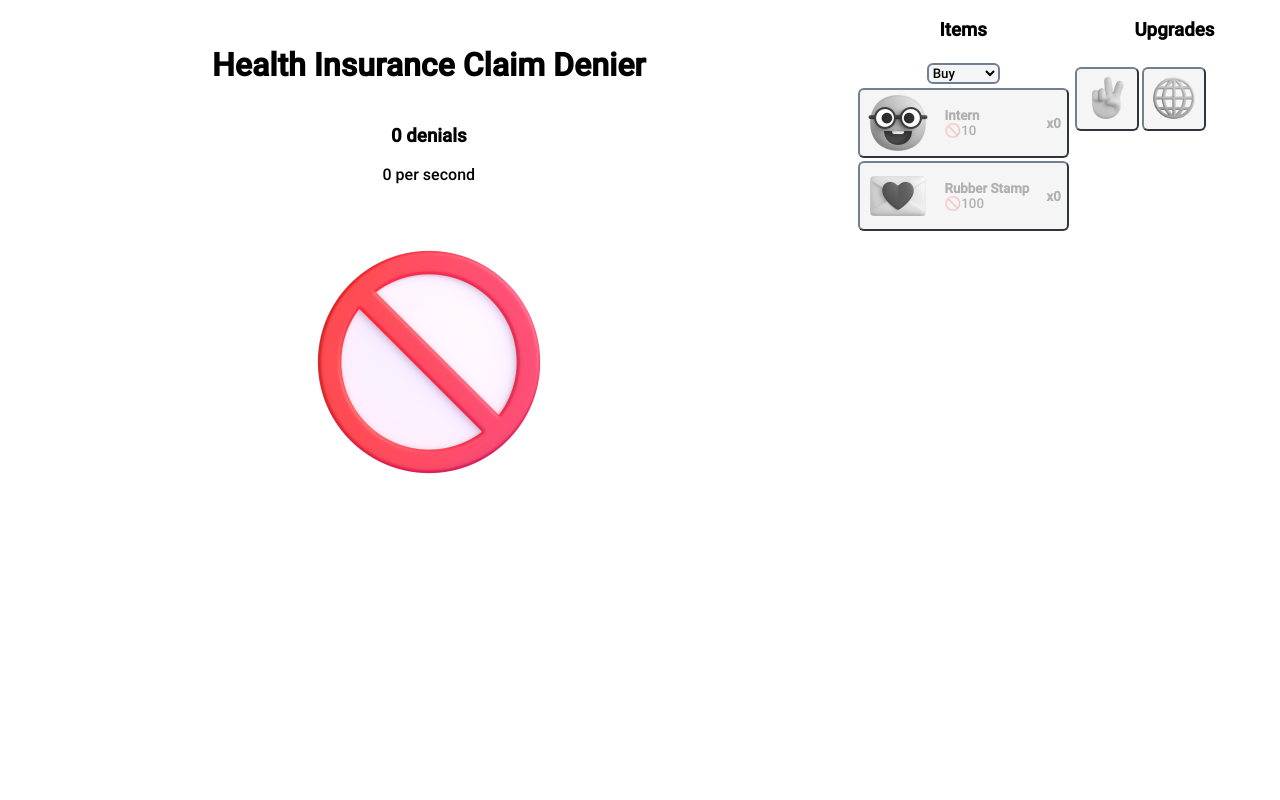
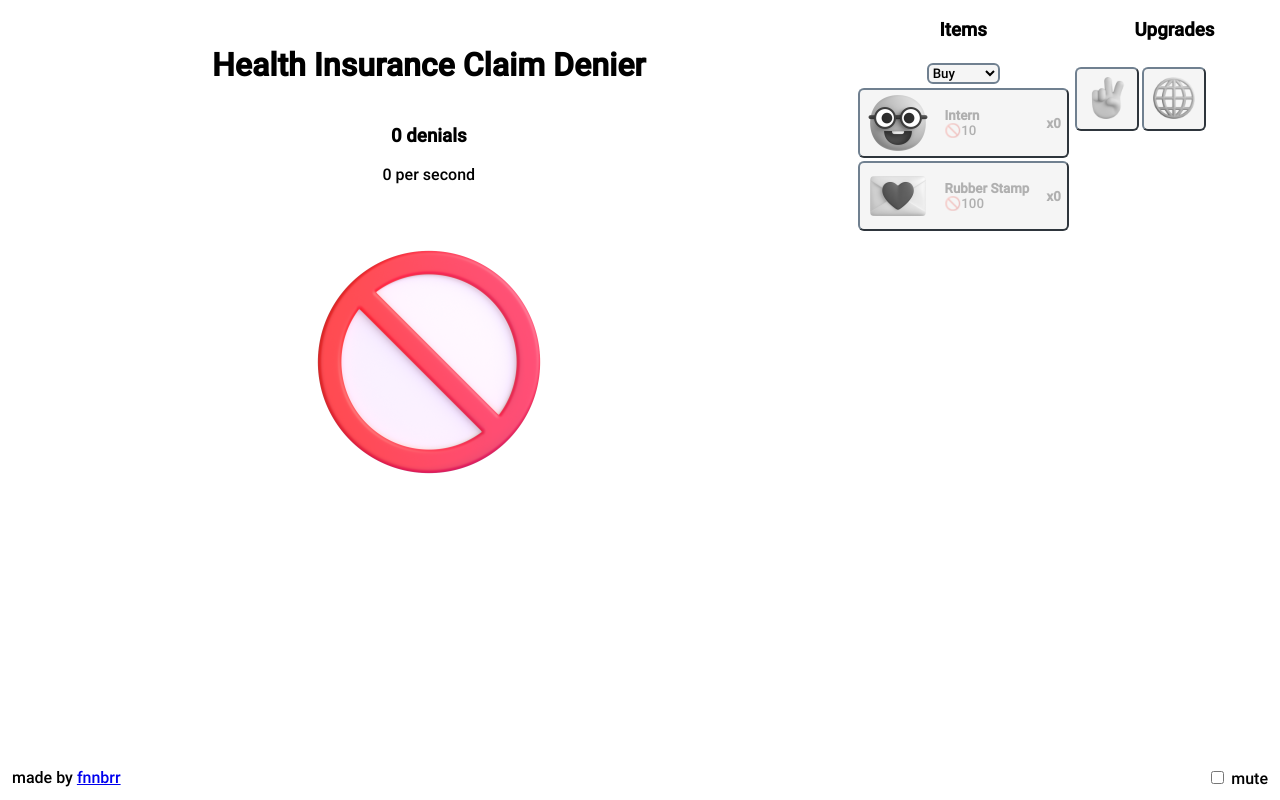
Before and after one commit to fnnbrr/claim-denier, a SvelteKit app: page / in a window 1280 px wide. Built offline with nearby package versions, Linux system fonts and the light colour scheme.

Commit message:
Added footer with website link and mute button

```diff
--- a/src/clicker-button.svelte
+++ b/src/clicker-button.svelte
@@ -4,9 +4,14 @@
   import prohibitedIcon from "$lib/assets/images/fluent-emoji/prohibited_3d.png";
   import clickSfx from "$lib/assets/audio/error_005.ogg";
   import { ScoreTextSpawner } from "$lib/score-text-spawner.svelte";
+  import { Preferences } from "$lib/preferences.svelte";
 
   const spring: Spring<number> = new Spring(1);
   let audio: HTMLAudioElement;
+
+  $effect(() => {
+    audio.muted = Preferences.instance.isMuted;
+  });
 
   function onpointerdown(e: MouseEvent) {
     e.preventDefault();
--- /dev/null
+++ b/src/footer.svelte
@@ -0,0 +1,37 @@
+<script lang="ts">
+  import { Preferences } from "$lib/preferences.svelte";
+  $inspect(Preferences.instance.isMuted);
+</script>
+
+<div class="footer">
+  <p>
+    made by <a
+      href={"https://fnnbrr.com/"}
+      target="_blank"
+      rel={"noopener noreferrer"}
+    >
+      fnnbrr
+    </a>
+  </p>
+  <label>
+    <input type="checkbox" bind:checked={Preferences.instance.isMuted} />
+    mute
+  </label>
+</div>
+
+<style>
+  .footer {
+    min-height: 32px;
+    height: 32px;
+    display: flex;
+    flex-direction: row;
+    justify-content: space-between;
+    align-content: center;
+    padding-left: 12px;
+    padding-right: 12px;
+  }
+  p {
+    margin: 0;
+    text-align: center;
+  }
+</style>
--- /dev/null
+++ b/src/lib/preferences.svelte.ts
@@ -0,0 +1,21 @@
+export class Preferences
+{
+    static get instance()
+    {
+        return this.#instance;
+    }
+
+    static #instance: Preferences;
+
+    static {
+        console.log("Initializing Preferences");
+        this.#instance = new Preferences();
+    }
+
+    constructor()
+    {
+
+    }
+
+    isMuted: boolean = $state(false);
+};
--- a/src/routes/+page.svelte
+++ b/src/routes/+page.svelte
@@ -3,6 +3,7 @@
   import "$lib/save-manager.svelte";
   import ScoreTexts from "$lib/score-texts.svelte";
   import "../app.css";
+  import Footer from "../footer.svelte";
   import GameView from "../game-view.svelte";
   import Store from "../store.svelte";
 
@@ -19,16 +20,26 @@
   <title>{title}</title>
 </svelte:head>
 
-<div class="row">
-  <GameView></GameView>
-  <Store></Store>
+<div class="column">
+  <div class="row">
+    <GameView></GameView>
+    <Store></Store>
+  </div>
+  <Footer></Footer>
 </div>
 <ScoreTexts></ScoreTexts>
 
 <style>
+  .column {
+    display: flex;
+    flex-direction: column;
+    height: 100%;
+    width: 100%;
+  }
   .row {
     display: flex;
     flex-direction: row;
     height: 100%;
+    width: 100%;
   }
 </style>
```
